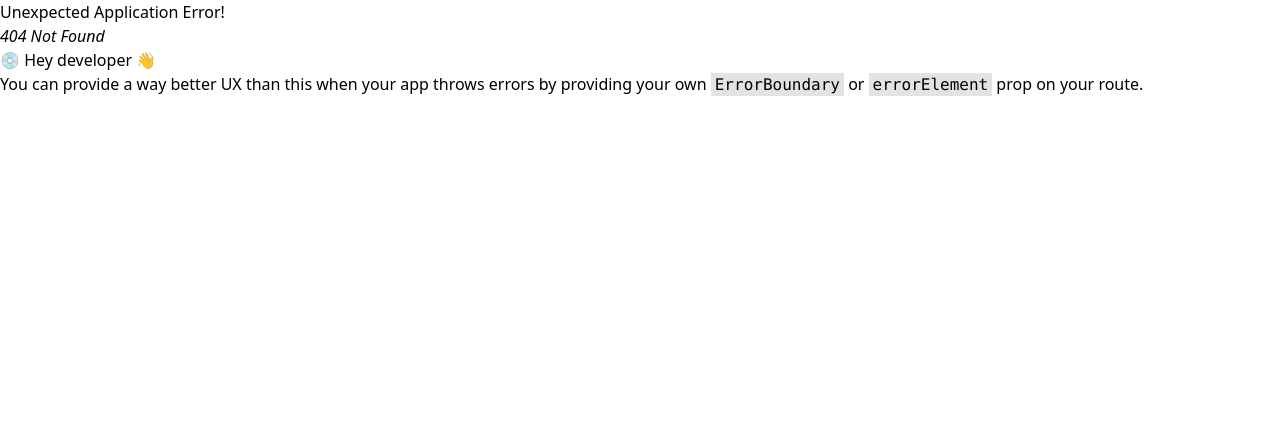
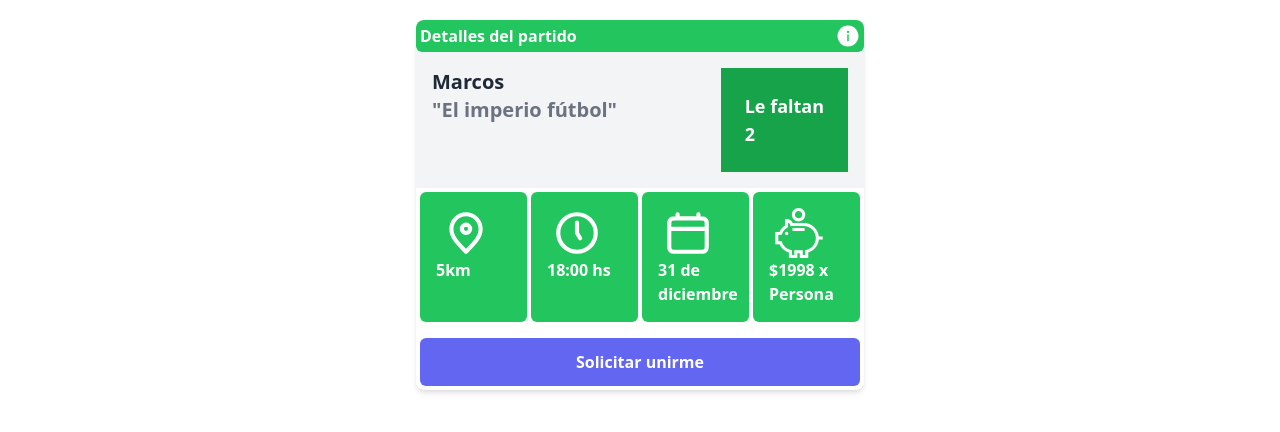
Before and after one commit to No-Country/C16-87-FT-JAVA, a React (Vite) app in the folder Front/: page /jugar in a window 1280 px wide. Before the commit this address had no page. Shown: the top 432 px of the page. Built offline with nearby package versions, Linux system fonts and the light colour scheme.

Commit message:
creacion de card

```diff
--- a/Front/package.json
+++ b/Front/package.json
@@ -15,6 +15,7 @@
     "@fortawesome/react-fontawesome": "^0.2.0",
     "react": "^18.2.0",
     "react-dom": "^18.2.0",
+    "react-icons": "^5.0.1",
     "react-router-dom": "^6.22.1"
   },
   "devDependencies": {
--- /dev/null
+++ b/Front/src/components/Jugar/JugarPartido.jsx
@@ -0,0 +1,223 @@
+import React from "react";
+import { CiLocationOn } from "react-icons/ci";
+import { IoCalendarNumberSharp } from "react-icons/io5";
+import { AiFillInfoCircle } from "react-icons/ai";
+
+const JugarPartido = () => {
+  const precioCancha = 10000;
+  const horarioPartido = "18:00 hs";
+  const distanciaCancha = "5km";
+  const jugadoresFaltantes = 2;
+  const fechaPartido = "31 de diciembre";
+  const plataPorPersona = precioCancha / 5 - jugadoresFaltantes;
+
+  return (
+    <div className="max-w-md mx-auto mt-5 bg-white rounded-lg overflow-hidden shadow-md">
+      {/* Parte superior en blanco */}
+      <div className="bg-green-500 p-1 text-white rounded-md flex">
+        <p className="font-semibold">Detalles del partido</p>
+        <p className="ml-auto text-2xl">
+          <AiFillInfoCircle />
+        </p>
+      </div>
+      <div className="bg-gray-100 flex p-4">
+        {/* Parte izquierda */}
+        <div className="flex-grow">
+          <p className="text-xl font-semibold text-gray-800">
+            Marcos
+            <span className="text-gray-500 flex">"El imperio fútbol"</span>
+          </p>
+        </div>
+
+        {/* Línea divisoria */}
+        <div className="border-r border-gray-300 h-full mx-4"></div>
+
+        {/* Parte derecha con fondo verde */}
+        <div className="bg-green-600 p-6 text-white text-lg">
+          <p className="font-semibold">
+            Le faltan <br />
+            {jugadoresFaltantes}
+          </p>
+        </div>
+      </div>
+
+      {/* Contenido del card */}
+      <div className="p-1">
+        {/* Cuatro cuadrados verdes con texto */}
+
+        <div className="grid grid-cols-4 gap-1 mb-4">
+          <div
+            id="distanciaCancha"
+            className="bg-green-500 p-4   text-white rounded-md"
+          >
+            <p className="font-semibold">
+              <span>
+                <svg
+                  width="60px"
+                  height="50px"
+                  viewBox="0 0 24 24"
+                  fill="none"
+                  xmlns="http://www.w3.org/2000/svg"
+                >
+                  <g id="SVGRepo_bgCarrier" stroke-width="0"></g>
+                  <g
+                    id="SVGRepo_tracerCarrier"
+                    stroke-linecap="round"
+                    stroke-linejoin="round"
+                  ></g>
+                  <g id="SVGRepo_iconCarrier">
+                    <path
+                      d="M12 21C15.5 17.4 19 14.1764 19 10.2C19 6.22355 15.866 3 12 3C8.13401 3 5 6.22355 5 10.2C5 14.1764 8.5 17.4 12 21Z"
+                      stroke="#ffffff"
+                      stroke-width="2"
+                      stroke-linecap="round"
+                      stroke-linejoin="round"
+                    ></path>
+                    <path
+                      d="M12 12C13.1046 12 14 11.1046 14 10C14 8.89543 13.1046 8 12 8C10.8954 8 10 8.89543 10 10C10 11.1046 10.8954 12 12 12Z"
+                      stroke="#ffffff"
+                      stroke-width="2"
+                      stroke-linecap="round"
+                      stroke-linejoin="round"
+                    ></path>
+                  </g>
+                </svg>
+                <span className="">{distanciaCancha}</span>
+              </span>
+            </p>
+          </div>
+          <div
+            id="horarioPartido"
+            className="bg-green-500 p-4   text-white rounded-md"
+          >
+            <p className="font-semibold">
+              <span>
+                <svg
+                  width="60px"
+                  height="50px"
+                  viewBox="0 0 24 24"
+                  fill="none"
+                  xmlns="http://www.w3.org/2000/svg"
+                >
+                  <g id="SVGRepo_bgCarrier" stroke-width="0"></g>
+                  <g
+                    id="SVGRepo_tracerCarrier"
+                    stroke-linecap="round"
+                    stroke-linejoin="round"
+                  ></g>
+                  <g id="SVGRepo_iconCarrier">
+                    <path
+                      d="M12 7V12L13.5 14.5M21 12C21 16.9706 16.9706 21 12 21C7.02944 21 3 16.9706 3 12C3 7.02944 7.02944 3 12 3C16.9706 3 21 7.02944 21 12Z"
+                      stroke="#ffffff"
+                      stroke-width="2"
+                      stroke-linecap="round"
+                      stroke-linejoin="round"
+                    ></path>
+                  </g>
+                </svg>
+                <span className="">{horarioPartido}</span>
+              </span>
+            </p>
+          </div>
+
+          <div
+            id="fechaPartido"
+            className="bg-green-500 p-4   text-white rounded-md"
+          >
+            <p className="font-semibold">
+              <span>
+                <svg
+                  width="60px"
+                  height="50px"
+                  viewBox="0 0 24 24"
+                  fill="none"
+                  xmlns="http://www.w3.org/2000/svg"
+                >
+                  <g id="SVGRepo_bgCarrier" stroke-width="0"></g>
+                  <g
+                    id="SVGRepo_tracerCarrier"
+                    stroke-linecap="round"
+                    stroke-linejoin="round"
+                  ></g>
+                  <g id="SVGRepo_iconCarrier">
+                    <path
+                      d="M3 10H21M7 3V5M17 3V5M6.2 21H17.8C18.9201 21 19.4802 21 19.908 20.782C20.2843 20.5903 20.5903 20.2843 20.782 19.908C21 19.4802 21 18.9201 21 17.8V8.2C21 7.07989 21 6.51984 20.782 6.09202C20.5903 5.71569 20.2843 5.40973 19.908 5.21799C19.4802 5 18.9201 5 17.8 5H6.2C5.0799 5 4.51984 5 4.09202 5.21799C3.71569 5.40973 3.40973 5.71569 3.21799 6.09202C3 6.51984 3 7.07989 3 8.2V17.8C3 18.9201 3 19.4802 3.21799 19.908C3.40973 20.2843 3.71569 20.5903 4.09202 20.782C4.51984 21 5.07989 21 6.2 21Z"
+                      stroke="#ffffff"
+                      stroke-width="2"
+                      stroke-linecap="round"
+                      stroke-linejoin="round"
+                    ></path>
+                  </g>
+                </svg>
+                <span className="">{fechaPartido}</span>
+              </span>
+            </p>
+          </div>
+          <div
+            id="plataPorPersona"
+            className="bg-green-500 p-4   text-white rounded-md"
+          >
+            <p className="font-semibold">
+              <span>
+                <svg
+                  fill="#ffffff"
+                  version="1.1"
+                  id="Layer_1"
+                  xmlns="http://www.w3.org/2000/svg"
+                  xmlns:xlink="http://www.w3.org/1999/xlink"
+                  viewBox="0 0 512 512"
+                  xml:space="preserve"
+                  width="60"
+                  height="50px"
+                  stroke="#ffffff"
+                >
+                  <g id="SVGRepo_bgCarrier" stroke-width="0"></g>
+                  <g
+                    id="SVGRepo_tracerCarrier"
+                    stroke-linecap="round"
+                    stroke-linejoin="round"
+                  ></g>
+                  <g id="SVGRepo_iconCarrier">
+                    <g>
+                      <g>
+                        <path d="M251.574,0c-37.454,0-67.925,30.471-67.925,67.926c-0.001,37.454,30.47,67.925,67.925,67.925 c37.454,0,67.926-30.471,67.926-67.925C319.5,30.471,289.028,0,251.574,0z M251.574,105.434 c-20.682,0-37.508-16.826-37.508-37.508c-0.001-20.683,16.825-37.509,37.508-37.509c20.682,0,37.509,16.826,37.509,37.509 C289.082,88.608,272.256,105.434,251.574,105.434z"></path>{" "}
+                      </g>
+                    </g>
+                    <g>
+                      <g>
+                        <rect
+                          x="190.525"
+                          y="204.932"
+                          width="122.106"
+                          height="30.417"
+                        ></rect>
+                      </g>
+                    </g>
+                    <g>
+                      <g>
+                        <path d="M304.62,153.082H198.529c-2.383,0-4.774,0.056-7.168,0.166c-11.603-23.7-35.991-39.386-63.066-39.386h-15.209v64.928 c-24.427,16.201-43.836,39.075-55.821,65.747H13.751v126.705h43.494c9.037,20.098,22.384,38.212,39.019,52.855 c16.391,14.427,35.715,25.243,56.453,31.674V512h86.192v-49.304h25.329V512h86.192v-56.214 c29.054-9.021,55.177-26.645,74.494-50.468c19.047-23.49,30.761-52.231,33.74-82.22h39.585V292.68H458.68 C451.014,214.431,384.85,153.082,304.62,153.082z M401.298,386.159c-17.623,21.734-42.268,37.044-69.396,43.113l-11.889,2.659 v49.651h-25.357v-49.304h-86.164v49.304h-25.357v-49.668l-11.889-2.659c-20.247-4.53-39.226-14.209-54.884-27.991 c-15.552-13.689-27.528-31.143-34.63-50.476l-3.659-9.966H44.169v-65.87h33.92l3.661-9.962 c9.959-27.094,29.21-50.045,54.207-64.627l7.544-4.401v-48.647c11.055,4.599,19.786,14.077,23.114,26.093l3.501,12.64 l13.018-1.605c5.099-0.629,10.279-0.948,15.394-0.948h106.09c68.588,0,124.391,55.801,124.391,124.39 C429.01,336.737,419.426,363.802,401.298,386.159z"></path>{" "}
+                      </g>
+                    </g>
+                    <g>
+                      <g>
+                        <circle cx="129.315" cy="260.028" r="16.68"></circle>
+                      </g>
+                    </g>
+                  </g>
+                </svg>
+                <span className="">${plataPorPersona} x Persona</span>
+              </span>
+            </p>
+          </div>
+        </div>
+
+        {/* Cuadrado verde al final con texto */}
+        <div className="flex bg-indigo-500 items-center justify-center p-3 text-white rounded-md">
+          <p className="font-semibold ">Solicitar unirme</p>
+        </div>
+      </div>
+    </div>
+  );
+};
+
+export default JugarPartido;
--- a/Front/src/main.jsx
+++ b/Front/src/main.jsx
@@ -6,6 +6,7 @@ import { createBrowserRouter, Router, RouterProvider } from "react-router-dom";
 import Landing from "./components/Landing/Landing.jsx";
 import Register from "./components/Register/Register.jsx";
 import Login from "./components/Login/Login.jsx";
+import JugarPartido from "./components/Jugar/JugarPartido.jsx";
 
 const router = createBrowserRouter([
   {
@@ -20,6 +21,10 @@ const router = createBrowserRouter([
     path: "/login",
     element: <Login />,
   },
+  {
+    path: "/jugar",
+    element: <JugarPartido />,
+  },
 ]);
 
 ReactDOM.createRoot(document.getElementById("root")).render(
```
Also changed, not shown: 1 other file (tests, documents, lock files or other folders).
